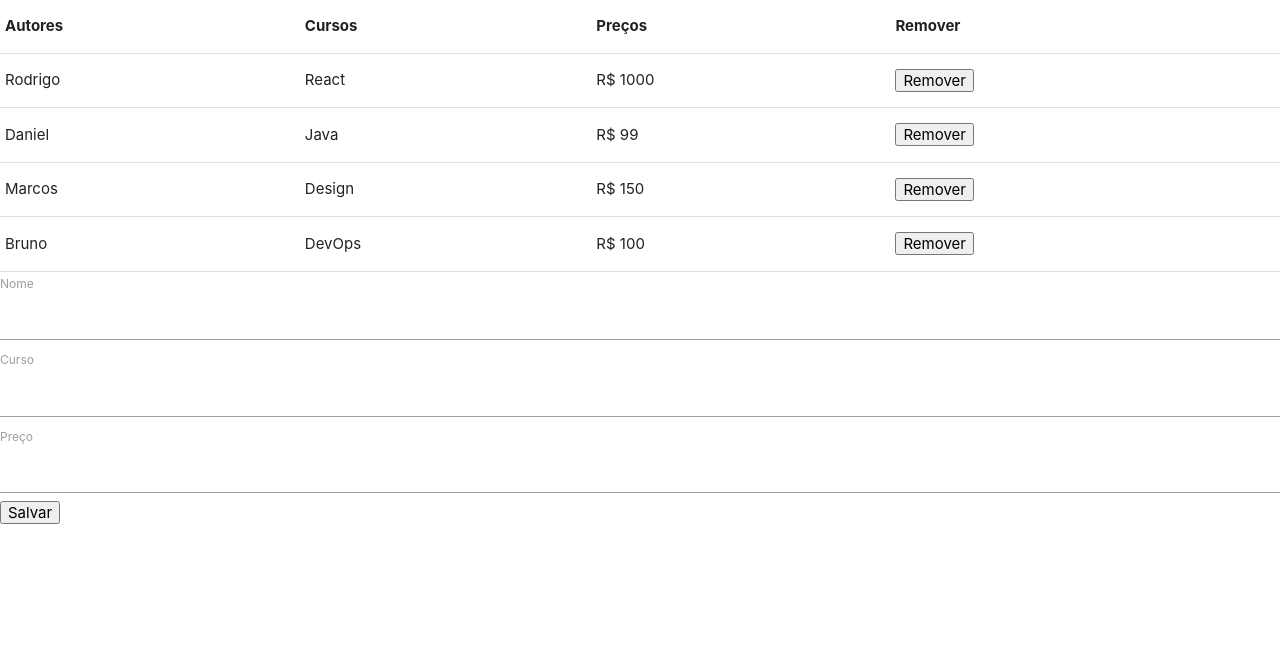
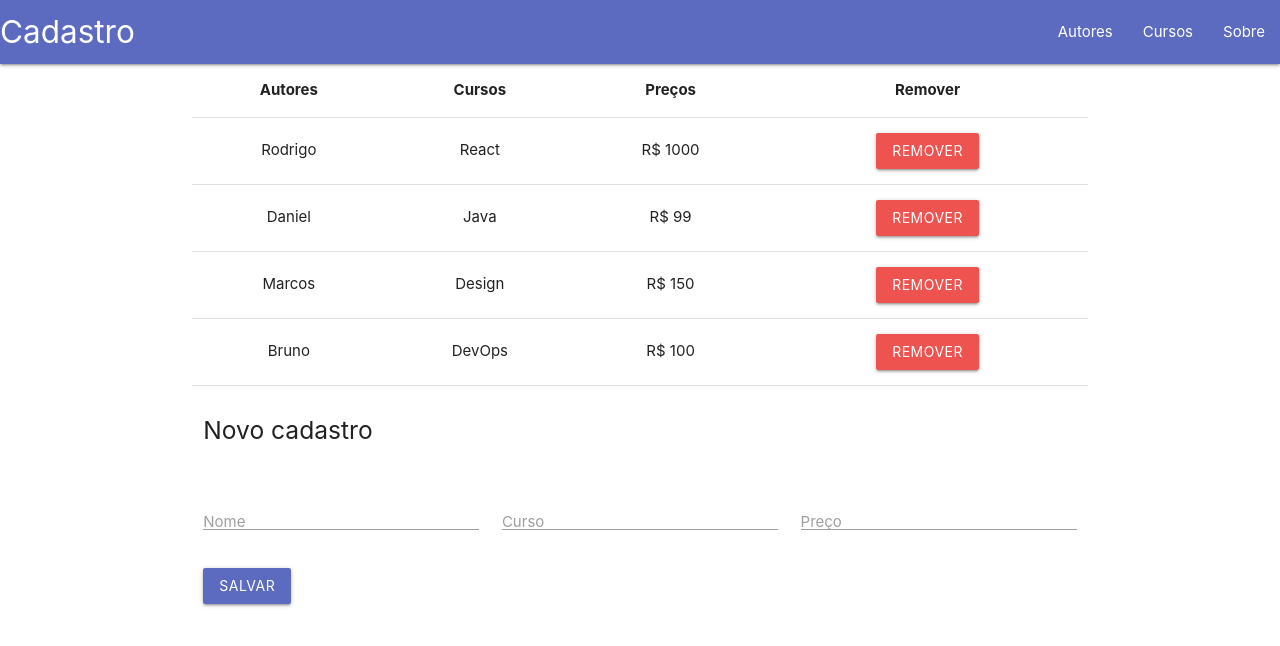
Before and after one commit to diasbass/reactproductslist, a React (Create React App) app in the folder reactproductlist/: page / in a window 1280 px wide. Shown: the top 646 px of the page. Built offline with nearby package versions, Linux system fonts and the light colour scheme.

Commit message:
Estilizando componentes

```diff
--- a/reactproductlist/src/App.js
+++ b/reactproductlist/src/App.js
@@ -1,5 +1,7 @@
 import React, { Component, Fragment } from 'react';
 import 'materialize-css/dist/css/materialize.min.css';
+
+import Header from './Header';
 import ProductList from './ProductList';
 import Formulario from './Formulario';
 
@@ -50,8 +52,11 @@ class App extends Component {
   render(){
     return (
       <Fragment>
+        <Header />
+        <div className="container">
         <ProductList product = {this.state.product} removeProduto = {this.removeProduto} />
         <Formulario escutadorDeSubmit={this.escutadorDeSubmit} />
+        </div>
       </Fragment>
     );
   }
--- a/reactproductlist/src/Formulario.js
+++ b/reactproductlist/src/Formulario.js
@@ -28,29 +28,51 @@ class Formulario extends Component {
     const { nome, curso, preco } = this.state;
     return(
       <form>
-          <label htmlFor="nome">Nome</label>
+          <div className="row">
+          <div className="input-field col s12">
+          <h5>Novo cadastro</h5>
+          </div>
+
+          <div className="input-field col s4">
+
+          <label className="input-field" htmlFor="nome">Nome</label>
           <input
+              className="validate"
               id="nome"
               type="text"
               name="nome"
               value={nome}
               onChange={this.escutadorDeInput} />
-          <label htmlFor="curso">Curso</label>
+          </div>
+
+          <div className="input-field col s4">
+          <label className="input-field" htmlFor="curso">Curso</label>
           <input
+              className="validate"
               id="curso"
               type="text"
               name="curso"
               value={curso}
               onChange={this.escutadorDeInput} />
-          <label htmlFor="preco">Preço</label>
+          </div>
+
+          <div className="input-field col s4">
+          <label className="input-field" htmlFor="preco">Preço</label>
           <input
+              className="validate"
               id="preco"
               type="text"
               name="preco"
               value={preco}
               onChange={this.escutadorDeInput} />
-          <button type="button" onClick={this.submitFormulario}>Salvar
+          </div>
+
+          <div className="input-field col s12">
+          <button className="waves-effect waves-light btn indigo lighten-1" type="button" onClick={this.submitFormulario}>Salvar
           </button>
+          </div>
+
+          </div>
       </form>
     )
   }
--- /dev/null
+++ b/reactproductlist/src/Header.js
@@ -0,0 +1,18 @@
+import React from "react";
+
+const Header = () => {
+  return(
+    <nav>
+    <div class="nav-wrapper indigo lighten-1">
+      <a href="/" class="brand-logo">Cadastro</a>
+      <ul id="nav-mobile" class="right hide-on-med-and-down">
+        <li><a href="/">Autores</a></li>
+        <li><a href="/">Cursos</a></li>
+        <li><a href="/">Sobre</a></li>
+      </ul>
+    </div>
+  </nav>
+  )
+}
+
+export default Header;
--- a/reactproductlist/src/ProductList.js
+++ b/reactproductlist/src/ProductList.js
@@ -20,7 +20,7 @@ const TableBody = props => {
         <td>{linha.nome}</td>
         <td>{linha.curso}</td>
         <td>{linha.preco}</td>
-        <td><button onClick = { () => { props.removeProduto(index) } }>Remover</button></td>
+        <td><button className="waves-effect waves-light btn red lighten-1" onClick = { () => { props.removeProduto(index) } }>Remover</button></td>
       </tr>
     )
   });
@@ -38,7 +38,7 @@ class ProductList extends Component {
     console.log( product )
     return(
       <Fragment>
-        <table>
+        <table className="centered highlight">
           <TableHead />
           <TableBody product={product} removeProduto={removeProduto} />
         </table>
```
